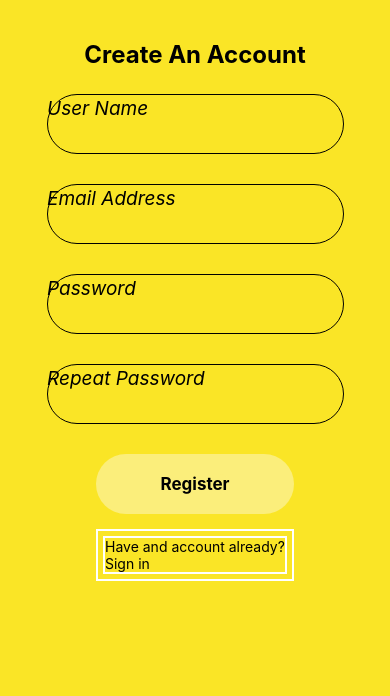
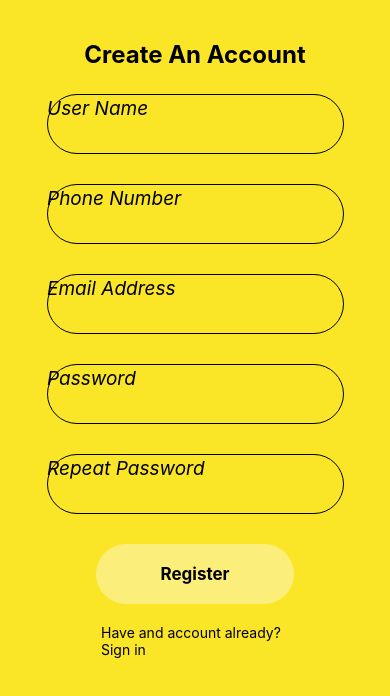
Before and after one commit to Skeeterbob/BillBuzz, a React Native app in the folder billBuzzApp/Project/: screen /SignUp in a window 390 px wide. Shown: the top 696 px of the page. Built offline with nearby package versions, Linux system fonts and the light colour scheme.

Commit message:
added phone number to the sign up screen

```diff
--- a/billBuzzApp/Project/src/SignUpScreen/SignUpScreen.js
+++ b/billBuzzApp/Project/src/SignUpScreen/SignUpScreen.js
@@ -11,6 +11,7 @@ const SignUpScreen = () => {
     const [Email, SetEmail] = useState('');
     const [password, setPassword] = useState('');
     const [passwordRepeat, setPasswordRepeat] = useState('');
+    const [phoneNumber, setPhoneNumber] = useState('');
     const navigation = useNavigation();
     const onRegesteredPressed =() =>{
         console.warn('onRegesteredPressed');
@@ -27,11 +28,12 @@ return(
 
 
         <CustomInput placeholder="User Name" value={Username} setValue={setUsername}/>
+        <CustomInput placeholder="Phone Number" value={phoneNumber} setValue={setPhoneNumber}/>
         <CustomInput placeholder="Email Address" value={Email} setValue={SetEmail}/>
         <CustomInput placeholder="Password" value={password} setValue={setPassword} secureTextEntry={true} />
         <CustomInput placeholder="Repeat Password" value={passwordRepeat} setValue={setPasswordRepeat} secureTextEntry={true} />
         <CustomButton text="Register" onPress={onRegesteredPressed}/>
-        <CustomButton text="Have and account already? Sign in" onPress={onSignUpPressed} type="container_THIRD"/>
+        <CustomButton text="Have and account already? Sign in" onPress={onSignUpPressed} type="container_Fourth"/>
 
     </View>
 
```
